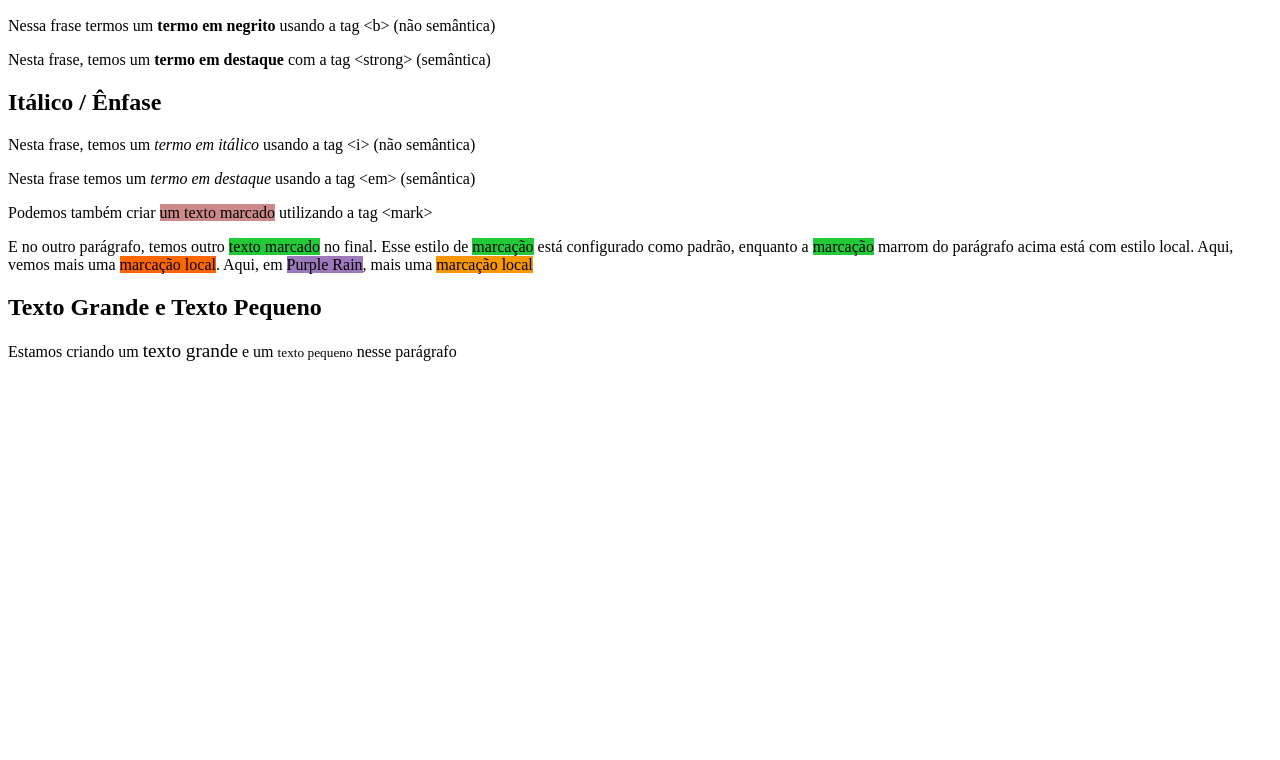
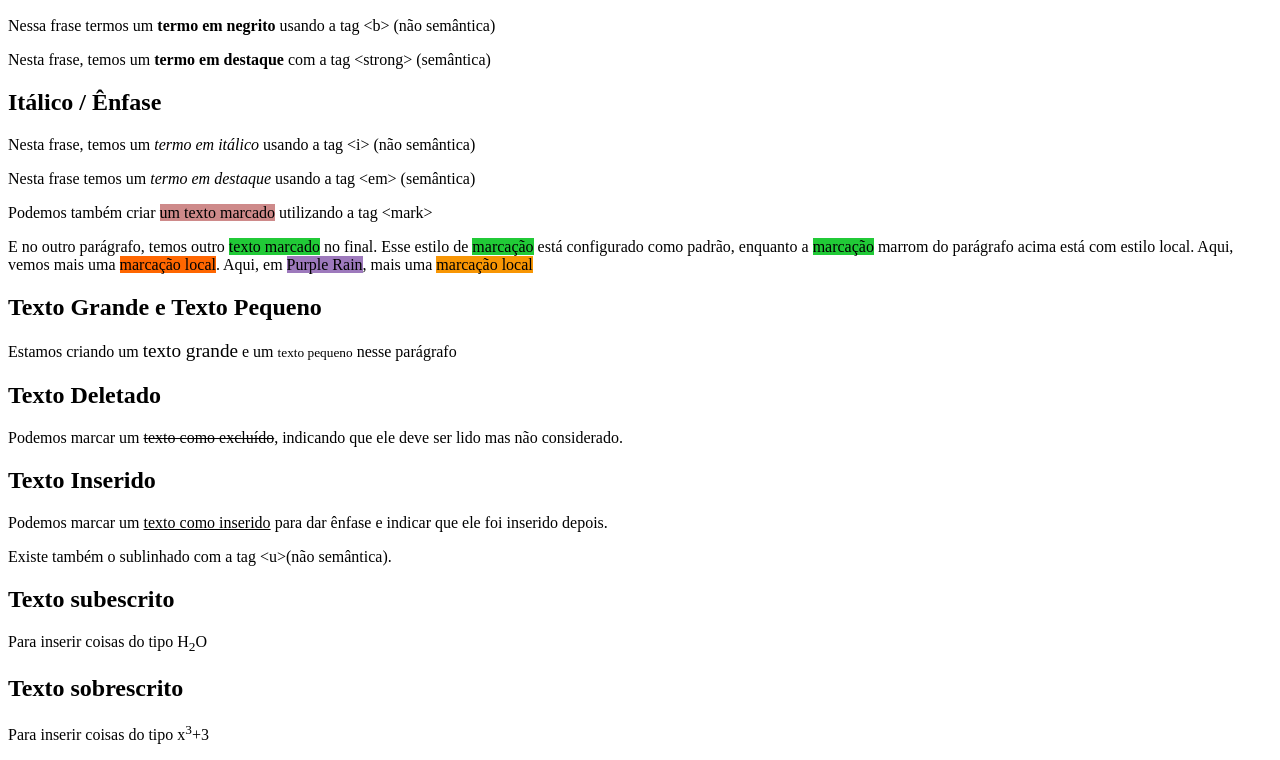
Before and after one commit to irissoncoimbra/Curso-de-HTML5-e-CSS3, a plain HTML site: page html-css/exercicios/ex008/index.html in a window 1280 px wide. Shown: the part 110-870 px from the top of the page. Before the commit the page ends 800 px from the top, so only its background shows below. Drawn offline with Linux system fonts and the light colour scheme.

Commit message:
Update index.html

```diff
--- a/html-css/exercicios/ex008/index.html
+++ b/html-css/exercicios/ex008/index.html
@@ -24,5 +24,13 @@
 
     <h2>Texto Grande e Texto Pequeno</h2>
     <p>Estamos criando um <big>texto grande</big> e um <small>texto pequeno</small> nesse parágrafo</p>
-</body>
+    <h2>Texto Deletado</h2>
+    <p>Podemos marcar um <del>texto como excluído</del>, indicando que ele deve ser lido mas não considerado.</p>
+    <h2>Texto Inserido</h2>
+    <p>Podemos marcar um <ins>texto como inserido</ins> para dar ênfase e indicar que ele foi inserido depois.</p>
+    <p>Existe também o sublinhado com a tag &lt;u&gt;(não semântica).</p>
+    <h2>Texto subescrito</h2>
+    <p>Para inserir coisas do tipo H<sub>2</sub>O</p>
+    <h2>Texto sobrescrito</h2>
+    <p>Para inserir coisas do tipo x<sup>3</sup>+3</p>
 </html>
```
